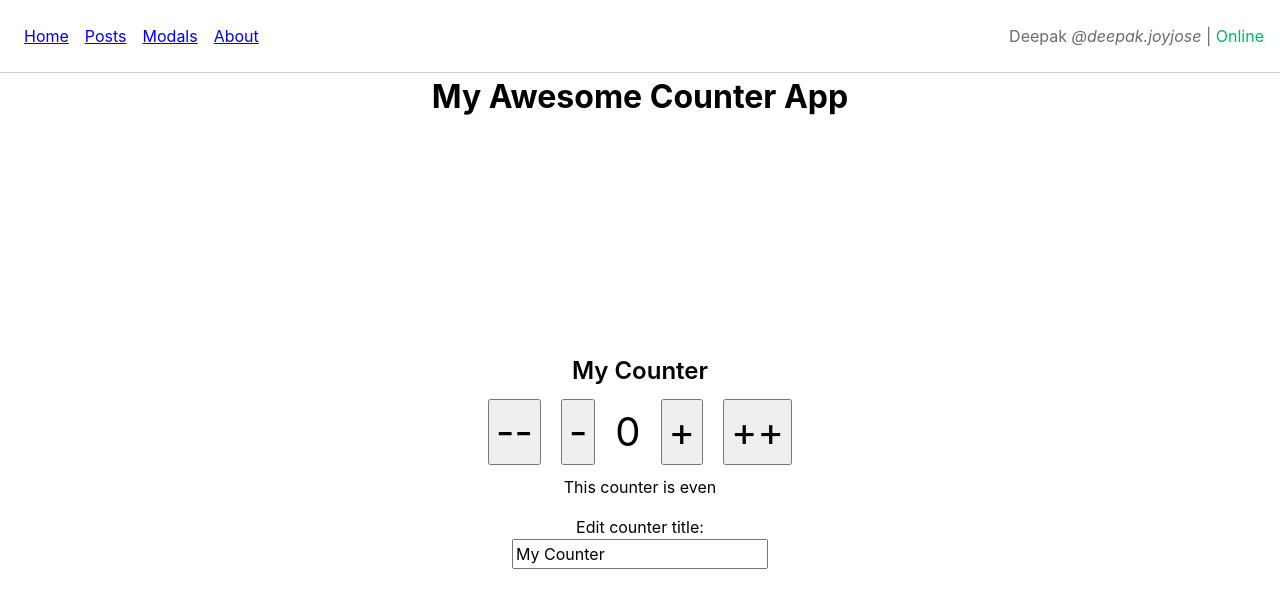
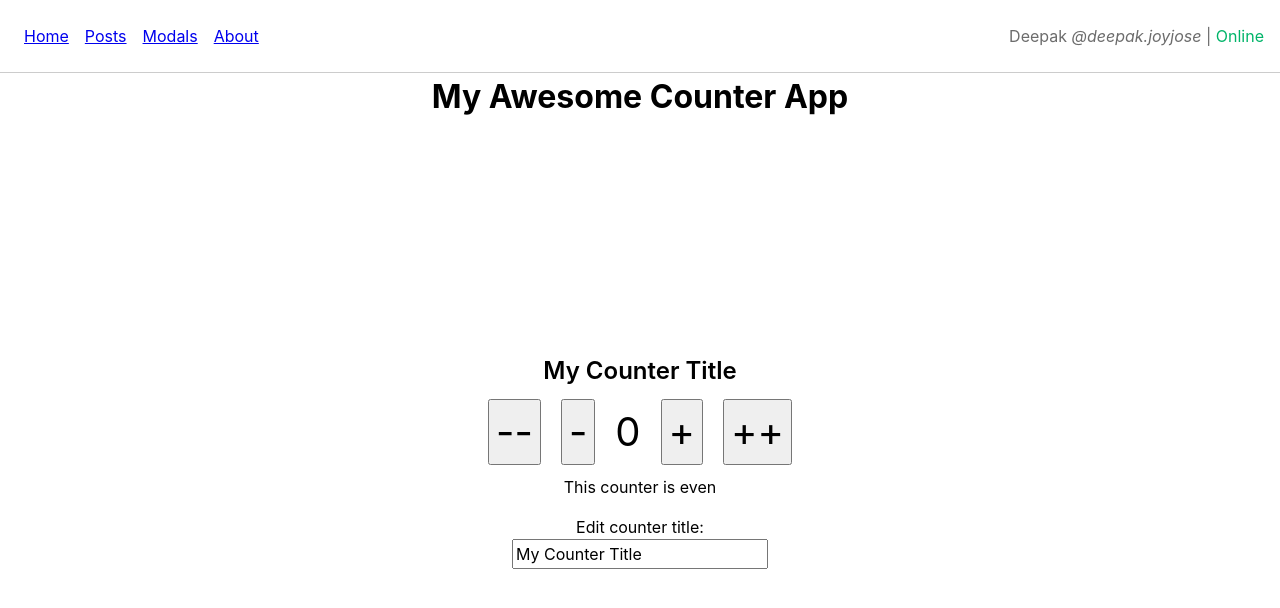
Before and after one commit to deejayjay/udemy-vue3-composition-api, a Vue app in the folder Section-2/vue-composition-api-basics/: page / in a window 1280 px wide. Shown: the top 608 px of the page. Built offline with nearby package versions, Linux system fonts and the light colour scheme.

Commit message:
Completes module-12

```diff
--- a/Section-2/vue-composition-api-basics/src/stores/counter.js
+++ b/Section-2/vue-composition-api-basics/src/stores/counter.js
@@ -1,7 +1,7 @@
 import { ref, computed } from 'vue'
 import { defineStore } from 'pinia'
 
-export const useCounterStore = defineStore('counter', () => {
+/* export const useCounterStore = defineStore('counter', () => {
   const count = ref(0)
   const doubleCount = computed(() => count.value * 2)
   function increment() {
@@ -9,4 +9,25 @@ export const useCounterStore = defineStore('counter', () => {
   }
 
   return { count, doubleCount, increment }
-})
+}) */
+
+export const useCounterStore = defineStore('counter', {
+  state: () => ({
+    count: 0,
+    title: "My Counter Title"
+  }),
+  getters: {
+    oddOrEven: (state) => (state.count % 2 === 0 ? "even" : "odd")
+  },
+  actions: {
+    increaseCount(value) {
+      this.count += value;
+    },
+    decreaseCount(value) {
+      if (this.count === 0 || this.count - value < 0) {
+        return;
+      }
+      this.count -= value;
+    }
+  }
+});
--- a/Section-2/vue-composition-api-basics/src/views/HomeView.vue
+++ b/Section-2/vue-composition-api-basics/src/views/HomeView.vue
@@ -3,28 +3,28 @@
       class="app__title">{{ appTitle }}</h1>
   <div class="home">
     <div class="counter__wrapper">
-      <h2 class="title">{{ counterData.title }}</h2>
+      <h2 class="title">{{ title }}</h2>
       <div>
         <button type="button"
                 class="btn"
-                @click="decreaseCounter(2)">
+                @click="decreaseCount(2)">
           --
         </button>
         <button type="button"
                 class="btn"
-                @click="decreaseCounter(1)">
+                @click="decreaseCount(1)">
           -
         </button>
         <span class="counter"
-              id="counter">{{ counterData.count }}</span>
+              id="counter">{{ count }}</span>
         <button type="button"
                 class="btn"
-                @click="increaseCounter(1)">
+                @click="increaseCount(1)">
           +
         </button>
         <button type="button"
                 class="btn"
-                @click="increaseCounter(2)">
+                @click="increaseCount(2)">
           ++
         </button>
       </div>
@@ -32,7 +32,7 @@
       <div class="edit__wrapper">
         <label for="edit"
                class="edit__label">Edit counter title:</label>
-        <input v-model="counterData.title"
+        <input v-model="title"
                type="text"
                id="edit"
                class="edit__control">
@@ -43,18 +43,22 @@
 
 <script setup>
 import { ref, onMounted } from 'vue';
-
-import { useCounter } from '@/use/useCounter'
+import { useCounterStore } from '../stores/counter';
+import { storeToRefs } from 'pinia';
 
 const appTitle = 'My Awesome Counter App'
 const appTitleRef = ref(null);
+
+// Counter Store
+const store = useCounterStore();
+const { count, title, oddOrEven } = storeToRefs(store);
+const { increaseCount, decreaseCount } = store;
 
 onMounted(() => {
   console.log(appTitleRef.value);
 });
 
-// Counter
-const { counterData, oddOrEven, increaseCounter, decreaseCounter } = useCounter();
+
 </script>
 
 <style scoped>
--- a/Section-2/vue-composition-api-basics/src/views/PostsView.vue
+++ b/Section-2/vue-composition-api-basics/src/views/PostsView.vue
@@ -11,14 +11,19 @@
     <button type="button"
             class="counter-button"
             :class="{ 'green': oddOrEven === 'even' }"
-            @click="increaseCounter(1)">{{ counterData.count }}</button>
+            @click="increaseCount(1)">{{ count }}</button>
   </div>
 </template>
 
 <script setup>
 import { ref } from 'vue';
 
-import { useCounter } from '@/use/useCounter'
+import { useCounterStore } from '../stores/counter';
+import { storeToRefs } from 'pinia';
+
+const store = useCounterStore();
+const { count, oddOrEven } = storeToRefs(store);
+const { increaseCount } = store;
 
 const posts = ref([
   {
@@ -37,9 +42,6 @@ const posts = ref([
     body: 'Lorem ipsum dolor sit amet consectetur adipisicing elit. Quisquam, voluptatum.'
   }
 ]);
-
-// Counter
-const { counterData, increaseCounter, oddOrEven } = useCounter();
 </script>
 
 <style scoped>
```
